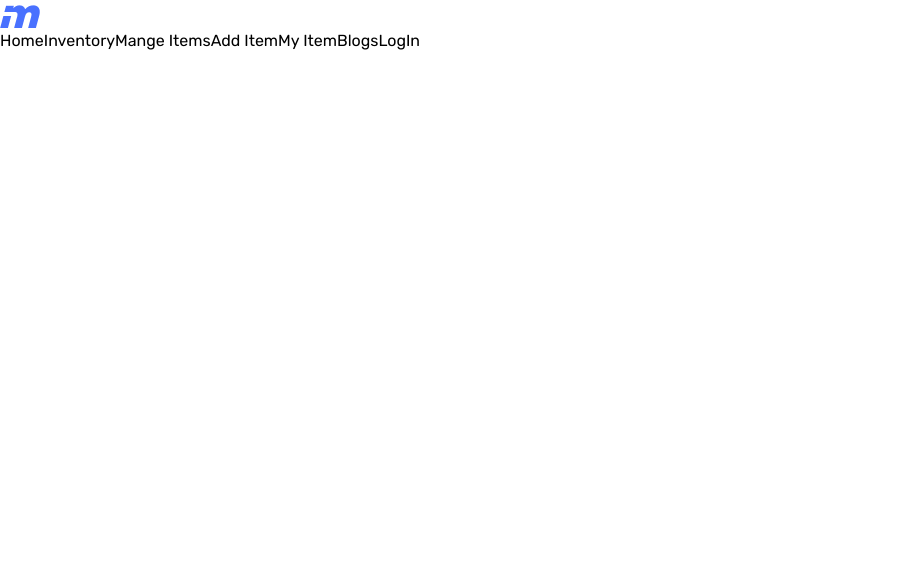
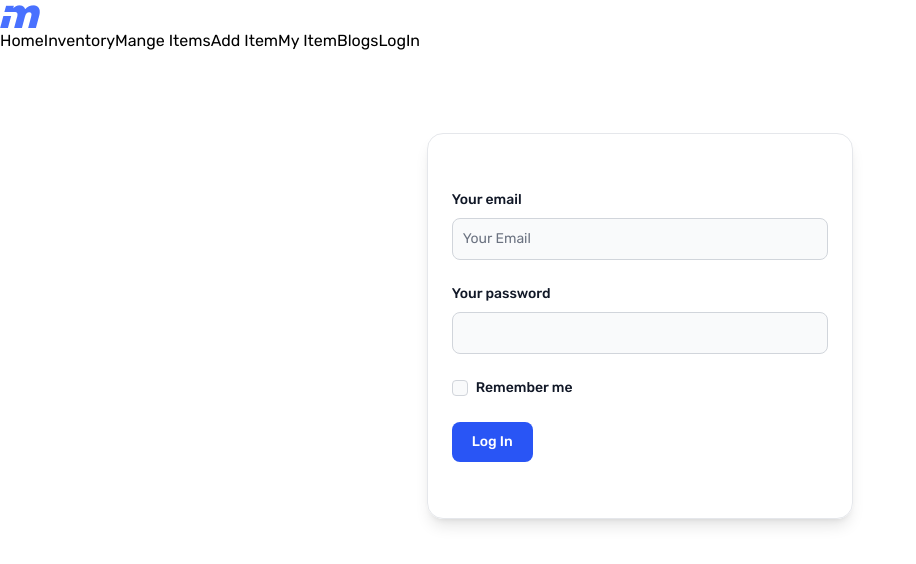
Before and after one commit to NishatFariza/motors-car-client, a React (Create React App) app: page /logIn in a window 1280 px wide. Shown: the top 564 px of the page, without its empty margins (0-916 px from the left). Built offline with nearby package versions, Linux system fonts and the light colour scheme.

Commit message:
login form style add

```diff
--- a/src/App.js
+++ b/src/App.js
@@ -2,6 +2,7 @@
 import { Route, Routes } from 'react-router-dom';
 import './App.css';
 import Home from './pages/HomePage/Home/Home';
+import LogIn from './pages/LogIn/LogIn';
 import Header from './pages/Shared/Header/Header';
 
 function App() {
@@ -10,6 +11,7 @@ function App() {
       <Header></Header>
       <Routes>
         <Route path='/' element={<Home></Home>}>Home</Route>
+        <Route path='/logIn' element={<LogIn></LogIn>}></Route>
       </Routes>
     </div>
   );
--- a/src/pages/LogIn/LogIn.css
+++ b/src/pages/LogIn/LogIn.css
@@ -0,0 +1,9 @@
+.form-btn{
+    background-color: #2955f5;
+    transition: .5s;
+   }
+   .form-btn:hover{
+    background-color: #4971FE;
+    color: rgb(255, 255, 255);
+
+   }
--- a/src/pages/LogIn/LogIn.jsx
+++ b/src/pages/LogIn/LogIn.jsx
@@ -1,8 +1,9 @@
 import React from "react";
+import "./LogIn.css";
 
 const LogIn = () => {
   return (
-    <div>
+    <div className="lg:w-4/12 w-10/12 mx-auto py-14 border rounded-2xl px-6 my-20 shadow-lg">
       <form>
         <div class="mb-6">
           <label
@@ -15,7 +16,7 @@ const LogIn = () => {
             type="email"
             id="email"
             class="bg-gray-50 border border-gray-300 text-gray-900 text-sm rounded-lg focus:ring-blue-500 focus:border-blue-500 block w-full p-2.5 dark:bg-gray-700 dark:border-gray-600 dark:placeholder-gray-400 dark:text-white dark:focus:ring-blue-500 dark:focus:border-blue-500"
-            placeholder="name@flowbite.com"
+            placeholder="Your Email"
             required
           />
         </div>
@@ -52,9 +53,9 @@ const LogIn = () => {
         </div>
         <button
           type="submit"
-          class="text-white bg-blue-700 hover:bg-blue-800 focus:ring-4 focus:outline-none focus:ring-blue-300 font-medium rounded-lg text-sm w-full sm:w-auto px-5 py-2.5 text-center dark:bg-blue-600 dark:hover:bg-blue-700 dark:focus:ring-blue-800"
+          class="text-white  font-medium rounded-lg text-sm w-full sm:w-auto px-5 py-2.5 text-center form-btn"
         >
-          Submit
+          Log In
         </button>
       </form>
     </div>
```
Also changed, not shown: src/App.css (line endings or trailing spaces).
